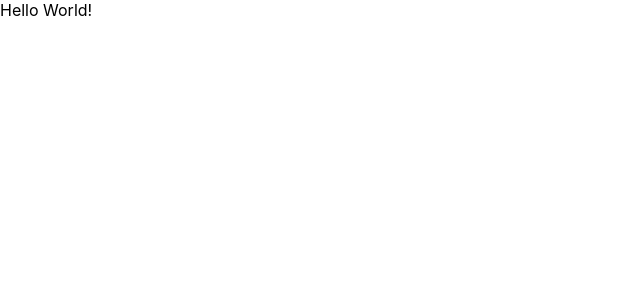
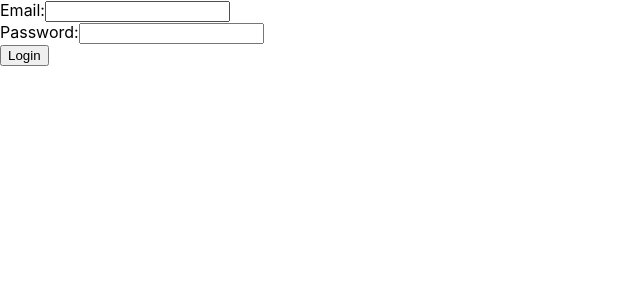
Before and after one commit to Connor-Skudlarek/issue-tracker, a React (Create React App) app in the folder client/: page / in a window 1280 px wide. Shown: the top 300 px of the page, without its empty margins (0-640 px from the left). Built offline with nearby package versions, Linux system fonts and the light colour scheme.

Commit message:
Create form component and add to landing page #2

```diff
--- /dev/null
+++ b/client/src/components/LoginForm.jsx
@@ -0,0 +1,39 @@
+import React, { useState } from "react";
+
+function LoginForm(){
+  const [email, setEmail] = useState("");
+  const [password, setPassword] = useState("");
+
+  const handleSubmit = (event) => {
+    event.preventDefault();
+    // handle form submission here
+  };
+
+  return (
+    <form onSubmit={handleSubmit}>
+      <label htmlFor="loginFormEmail">
+        Email:
+        <input
+          id="loginFormEmail"
+          type="email"
+          value={email}
+          onChange={(event) => setEmail(event.target.value)}
+        />
+      </label>
+      <br />
+      <label htmlFor="loginFormPassword">
+        Password:
+        <input
+          id="loginFormPassword"
+          type="password"
+          value={password}
+          onChange={(event) => setPassword(event.target.value)}
+        />
+      </label>
+      <br />
+      <button type="submit">Login</button>
+    </form>
+  );
+};
+
+export default LoginForm;
--- a/client/src/pages/LandingPage.jsx
+++ b/client/src/pages/LandingPage.jsx
@@ -1,8 +1,12 @@
 import "../styles/LandingPage.css";
+import LoginForm from "../components/LoginForm";
+
 function LandingPage() {
   return (
     <div className="LandingPage">
-        Hello World!
+      <div className="form-container">
+        <LoginForm />
+      </div>
     </div>
   );
 }
```
Also changed, not shown: client/src/styles/LoginForm.css (added).
